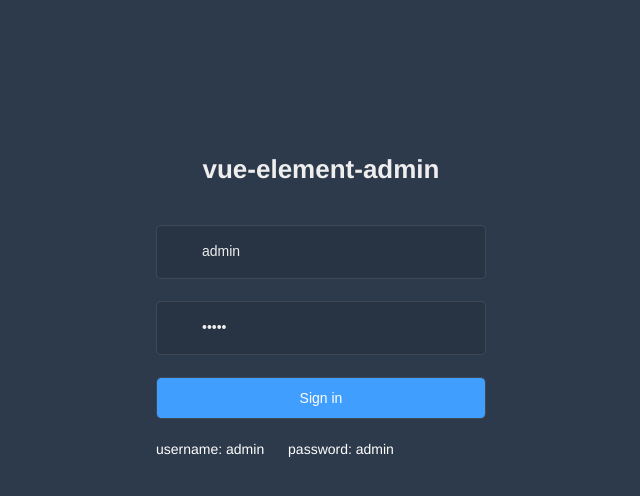
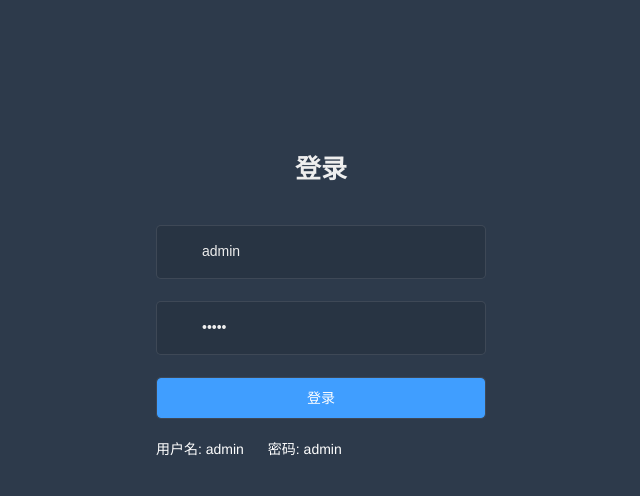
Before and after one commit to XYmar/taggingSystem, a Vue app: page /#/login in a window 1280 px wide. Shown: the top 496 px of the page, without its empty margins (319-959 px from the left). Built offline with nearby package versions, Linux system fonts and the light colour scheme.

Commit message:
添加标注页面、审阅页面以及冲突页面，配置好对应的路由

```diff
--- a/src/router/index.js
+++ b/src/router/index.js
@@ -42,6 +42,7 @@ export const constantRouterMap = [
     component: Layout,
     redirect: '/example/table',
     name: 'Example',
+    hidden: true,
     meta: { title: 'Example', icon: 'example' },
     children: [
       {
@@ -62,12 +63,52 @@ export const constantRouterMap = [
   {
     path: '/form',
     component: Layout,
+    hidden: true,
     children: [
       {
         path: 'index',
         name: 'Form',
         component: () => import('@/views/form/index'),
         meta: { title: 'Form', icon: 'form' }
+      }
+    ]
+  },
+
+  {
+    path: '/tag',
+    component: Layout,
+    children: [
+      {
+        path: 'index',
+        name: 'Tag',
+        component: () => import('@/views/tag/index'),
+        meta: { title: '标注', icon: 'form' }
+      }
+    ]
+  },
+
+  {
+    path: '/check',
+    component: Layout,
+    children: [
+      {
+        path: 'index',
+        name: 'Check',
+        component: () => import('@/views/check/index'),
+        meta: { title: '审阅', icon: 'example' }
+      }
+    ]
+  },
+
+  {
+    path: '/conflict',
+    component: Layout,
+    children: [
+      {
+        path: 'index',
+        name: 'Conflict',
+        component: () => import('@/views/conflict/index'),
+        meta: { title: '冲突', icon: 'bug' }
       }
     ]
   },
--- /dev/null
+++ b/src/views/check/index.vue
@@ -0,0 +1,15 @@
+<template>
+  <div>
+    <h1>审阅aaaa</h1>
+  </div>
+</template>
+
+<script>
+    export default {
+      name: 'check'
+    }
+</script>
+
+<style scoped>
+
+</style>
--- /dev/null
+++ b/src/views/conflict/index.vue
@@ -0,0 +1,15 @@
+<template>
+    <div>
+      <h1>冲突aaaa</h1>
+    </div>
+</template>
+
+<script>
+    export default {
+      name: 'conflict'
+    }
+</script>
+
+<style scoped>
+
+</style>
--- a/src/views/login/index.vue
+++ b/src/views/login/index.vue
@@ -2,29 +2,29 @@
   <div class="login-container">
     <el-form autoComplete="on" :model="loginForm" :rules="loginRules" ref="loginForm" label-position="left" label-width="0px"
       class="card-box login-form">
-      <h3 class="title">vue-element-admin</h3>
+      <h3 class="title">登录</h3>
       <el-form-item prop="username">
         <span class="svg-container svg-container_login">
           <svg-icon icon-class="user" />
         </span>
-        <el-input name="username" type="text" v-model="loginForm.username" autoComplete="on" placeholder="username" />
+        <el-input name="username" type="text" v-model="loginForm.username" autoComplete="on" placeholder="用户名" />
       </el-form-item>
       <el-form-item prop="password">
         <span class="svg-container">
           <svg-icon icon-class="password"></svg-icon>
         </span>
         <el-input name="password" :type="pwdType" @keyup.enter.native="handleLogin" v-model="loginForm.password" autoComplete="on"
-          placeholder="password"></el-input>
+          placeholder="密码"></el-input>
           <span class="show-pwd" @click="showPwd"><svg-icon icon-class="eye" /></span>
       </el-form-item>
       <el-form-item>
         <el-button type="primary" style="width:100%;" :loading="loading" @click.native.prevent="handleLogin">
-          Sign in
+          登录
         </el-button>
       </el-form-item>
       <div class="tips">
-        <span style="margin-right:20px;">username: admin</span>
-        <span> password: admin</span>
+        <span style="margin-right:20px;">用户名: admin</span>
+        <span> 密码: admin</span>
       </div>
     </el-form>
   </div>
--- /dev/null
+++ b/src/views/tag/index.vue
@@ -0,0 +1,15 @@
+<template>
+  <div>
+    <h1>标注aaaa</h1>
+  </div>
+</template>
+
+<script>
+    export default {
+      name: 'tag'
+    }
+</script>
+
+<style scoped>
+
+</style>
```
Also changed, not shown: src/icons/svg/bug.svg (added).
